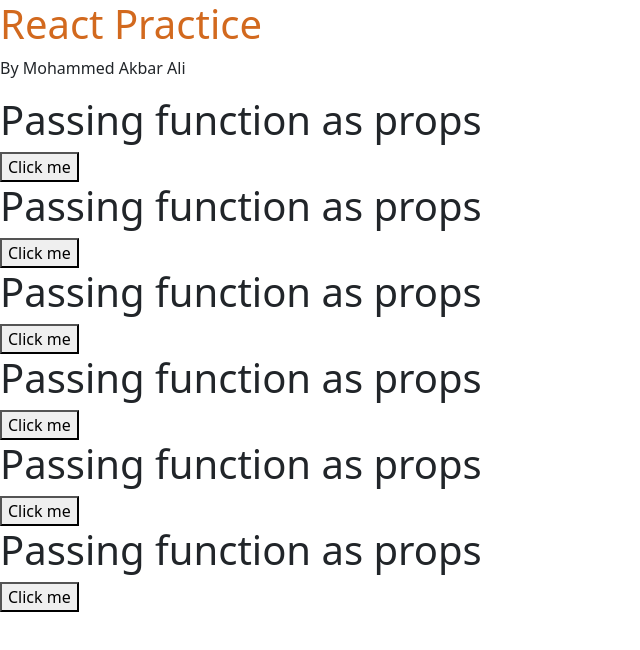
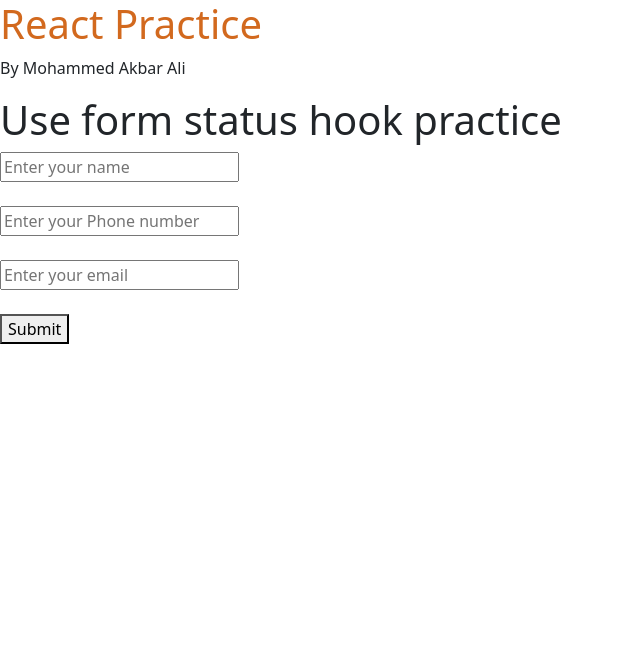
Before and after one commit to hafizakbar19/react, a React (Vite) app in the folder my-app/: page / in a window 1280 px wide. Shown: the top 650 px of the page, without its empty margins (0-640 px from the left). Built offline with nearby package versions, Linux system fonts and the light colour scheme.

Commit message:
use form status hook practice

```diff
--- a/my-app/src/App.jsx
+++ b/my-app/src/App.jsx
@@ -1,21 +1,13 @@
-import FuncInProps from "./components/FuncInProps";
+import UseFormStatus from "./components/UseFormStatus";
 
 function App() {
-  const showName = (name="User") => {
-    alert(`Hello ${name}!`);
-  };
   return (
     <>
       <div>
         <h1 style={{ color: "chocolate" }}>React Practice</h1>
       </div>
       <p className="read-the-docs">By Mohammed Akbar Ali</p>
-      <FuncInProps showName={showName} name="Ali"/>
-      <FuncInProps showName={showName} name="Khan"/>
-      <FuncInProps showName={showName}/>
-      <FuncInProps showName={showName}/>
-      <FuncInProps showName={showName}/>
-      <FuncInProps showName={showName}/>
+      <UseFormStatus />
     </>
   );
 }
--- /dev/null
+++ b/my-app/src/components/UseFormStatus.jsx
@@ -0,0 +1,40 @@
+import React from 'react'
+import {useFormStatus} from 'react-dom';
+
+const UseFormStatus = () => {
+
+    const  handleForm = async ()=>{
+        alert('are you sure?');
+        await new Promise(res=>setTimeout(res,3000))
+        alert("form submitted successfully.");
+
+    }
+
+    const Myform = ()=> {
+        const {pending} = useFormStatus()
+        return(
+            <>
+            <input type="text" placeholder='Enter your name'/>
+            <br /><br />
+            <input type="tel" placeholder='Enter your Phone number'/>
+            <br /><br />
+            <input type="email" placeholder='Enter your email'/>
+            <br /><br />
+            <button disabled={pending}>{pending ? 'submitting...' : 'Submit'}</button>
+            </>
+        )
+    }
+
+
+  return (
+    <>
+    <h1>Use form status hook practice</h1>
+    <form action={handleForm}>
+
+    <Myform />
+    </form>
+    </>
+  )
+}
+
+export default UseFormStatus
```
Also changed, not shown: my-app/src/components/Child.jsx (added, +13 -0 lines), my-app/src/components/UseRefHook.jsx (+12 -8 lines).
